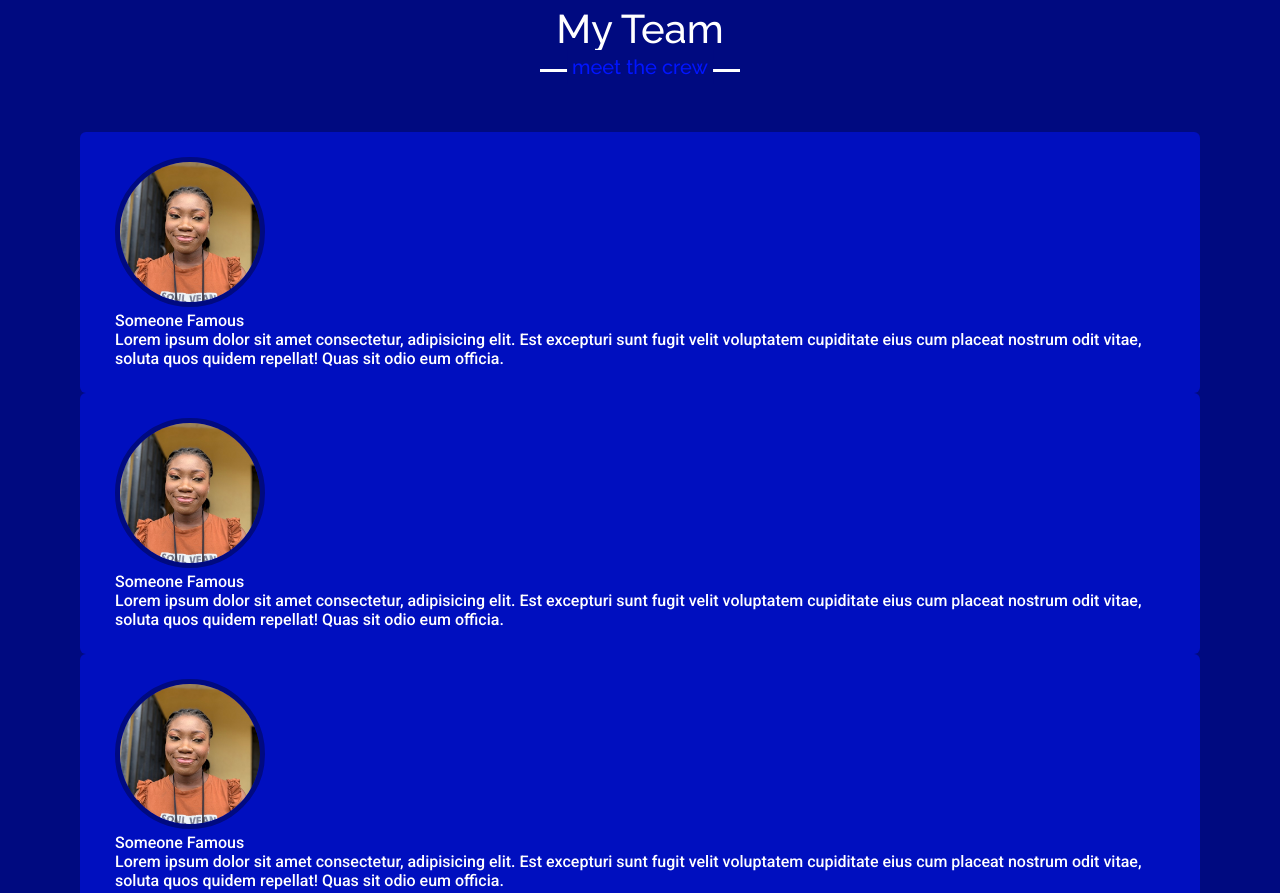
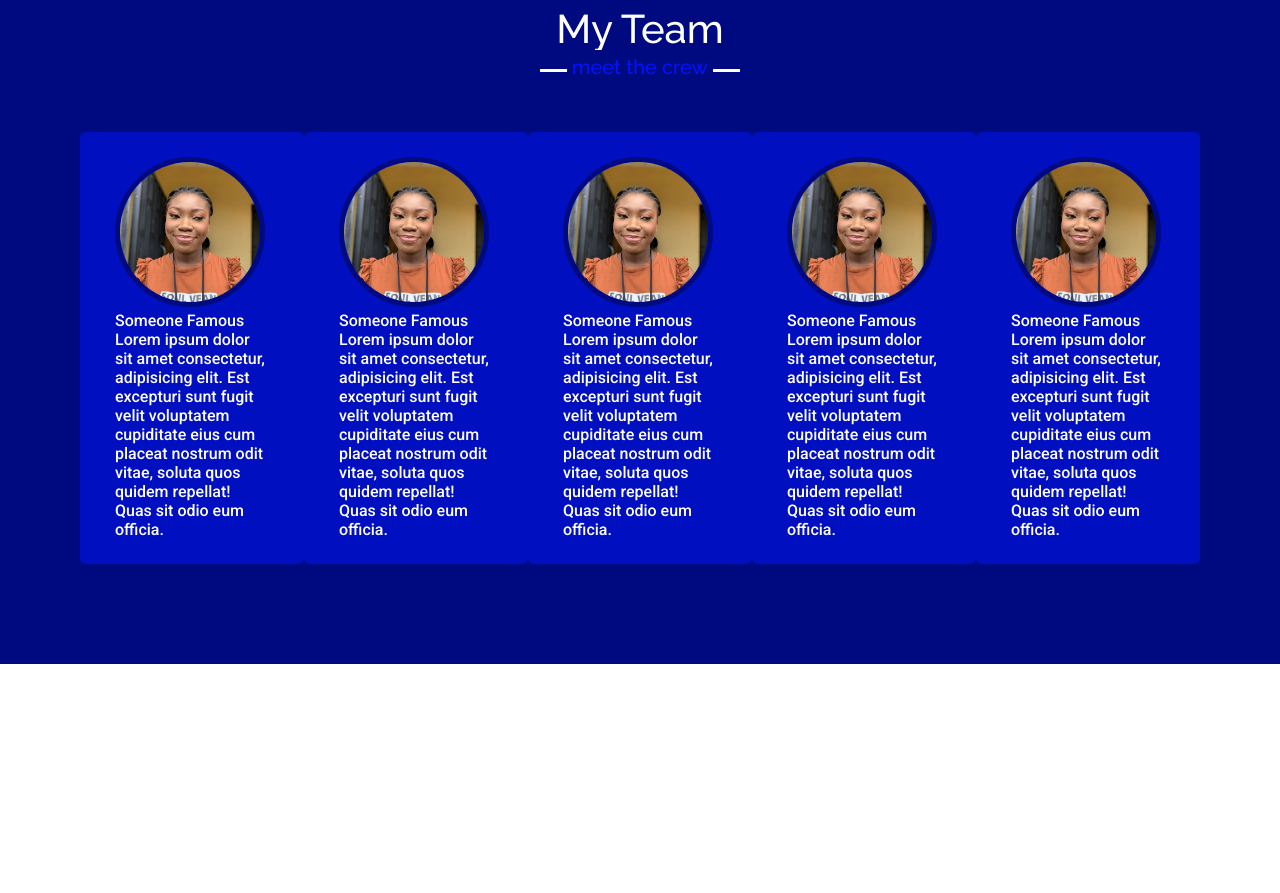
Before and after one commit to Enomfon/Portfolio, a plain HTML site: page Html/index.html in a window 1280 px wide. Shown: the part 2840-3733 px from the top of the page. After the commit the page ends 3504 px from the top, so only its background shows below. Drawn offline with nearby package versions, Linux system fonts and the light colour scheme.

Commit message:
new commit

```diff
--- a/CSS/blurghh.css
+++ b/CSS/blurghh.css
@@ -372,6 +372,9 @@ section .title::after{
 
 
 }
+.team .carousel {
+    display:flex;
+}
 
 
 
```
